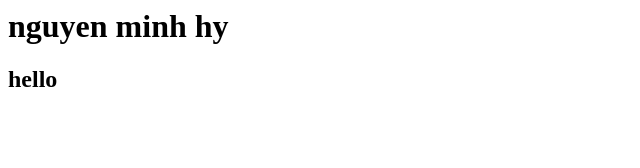
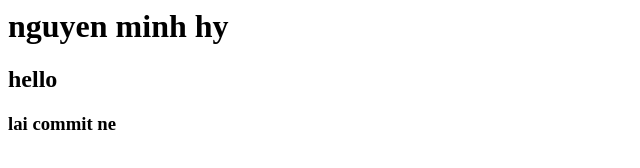
Before and after one commit to hizuize/test, a plain HTML site: page index.html in a window 1280 px wide. Shown: the whole page, without its empty margins (0-640 px from the left). Drawn offline with Linux system fonts and the light colour scheme.

Commit message:
lai commit nua

```diff
--- a/index.html
+++ b/index.html
@@ -1,3 +1,4 @@
 
 <h1>nguyen minh hy</h1>
 <h2> hello </h2>
+<h3>lai commit ne</h3>
```
